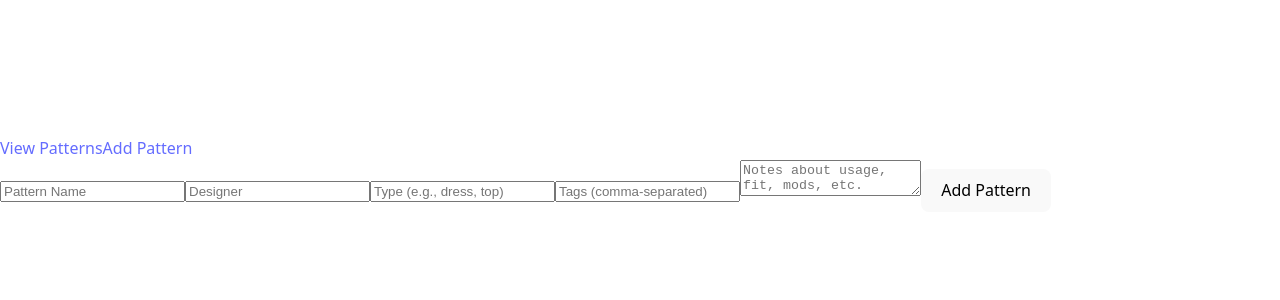
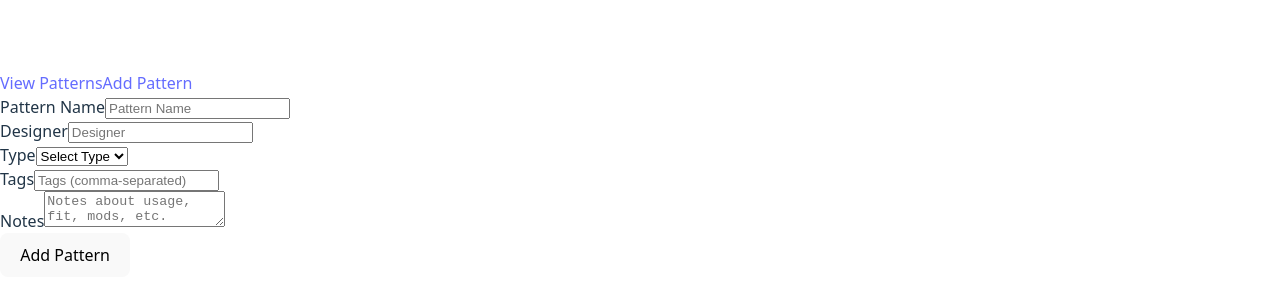
Before and after one commit to MaggieLiz/sewing-pattern-manager, a React (Vite) app: page /add in a window 1280 px wide. Shown: the part 226-526 px from the top of the page. Built offline with nearby package versions, Linux system fonts and the light colour scheme.

Commit message:
Added labels for the form fields on the pattern edit and pattern add. Added a dropdown to the type field on the forms for add and edit.

```diff
--- a/pages/AddPattern.jsx
+++ b/pages/AddPattern.jsx
@@ -1,10 +1,10 @@
 import { useState } from 'react'
 import { supabase } from '../supabase'
 
+const PATTERN_TYPES = ['Dress', 'Top', 'Bottom', 'Skirt', 'Outerwear', 'Accessory']
+
 export default function AddPattern() {
-  const [form, setForm] = useState({
-    name: '', designer: '', type: '', tags: '', notes: ''
-  })
+  const [form, setForm] = useState({ name: '', designer: '', type: '', tags: '', notes: '' })
 
   const handleChange = (e) => {
     setForm({ ...form, [e.target.name]: e.target.value })
@@ -20,51 +20,66 @@ export default function AddPattern() {
 
   return (
     <div className="grid gap-4">
+      <div>
+        <label className="block font-semibold">Pattern Name</label>
         <input
           name="name"
           placeholder="Pattern Name"
-  autoComplete="off"
           value={form.name}
           onChange={handleChange}
-  className="border p-2 rounded"
+          className="border p-2 rounded w-full"
         />
-
+      </div>
+      <div>
+        <label className="block font-semibold">Designer</label>
         <input
           name="designer"
           placeholder="Designer"
-  autoComplete="organization"
           value={form.designer}
           onChange={handleChange}
-  className="border p-2 rounded"
+          className="border p-2 rounded w-full"
         />
-
-<input
+      </div>
+      <div>
+        <label className="block font-semibold">Type</label>
+        <select
           name="type"
-  placeholder="Type (e.g., dress, top)"
-  autoComplete="off"
           value={form.type}
           onChange={handleChange}
-  className="border p-2 rounded"
-/>
-
+          className="border p-2 rounded w-full"
+        >
+          <option value="">Select Type</option>
+          {PATTERN_TYPES.map((type) => (
+            <option key={type} value={type}>{type}</option>
+          ))}
+        </select>
+      </div>
+      <div>
+        <label className="block font-semibold">Tags</label>
         <input
           name="tags"
           placeholder="Tags (comma-separated)"
-  autoComplete="off"
           value={form.tags}
           onChange={handleChange}
-  className="border p-2 rounded"
+          className="border p-2 rounded w-full"
         />
-
+      </div>
+      <div>
+        <label className="block font-semibold">Notes</label>
         <textarea
           name="notes"
           placeholder="Notes about usage, fit, mods, etc."
-  autoComplete="off"
           value={form.notes}
           onChange={handleChange}
-  className="border p-2 rounded"
+          className="border p-2 rounded w-full"
         />
-      <button onClick={handleAdd} className="px-4 py-2 bg-blue-600 text-white rounded hover:bg-blue-700">Add Pattern</button>
+      </div>
+      <button
+        onClick={handleAdd}
+        className="px-4 py-2 bg-blue-600 text-white rounded hover:bg-blue-700"
+      >
+        Add Pattern
+      </button>
     </div>
   )
 }
--- a/pages/PatternDetail.jsx
+++ b/pages/PatternDetail.jsx
@@ -1,6 +1,8 @@
 import { useParams, useNavigate } from 'react-router-dom'
 import { useEffect, useState } from 'react'
 import { supabase } from '../supabase'
+
+const PATTERN_TYPES = ['Dress', 'Top', 'Bottom', 'Skirt', 'Outerwear', 'Accessory']
 
 export default function PatternDetail() {
   const { id } = useParams()
@@ -46,16 +48,36 @@ export default function PatternDetail() {
   return (
     <div className="space-y-4">
       {editing ? (
-        <>
-          <input name="name" value={form.name} onChange={handleChange} className="border p-2 rounded w-full" />
-          <input name="designer" value={form.designer} onChange={handleChange} className="border p-2 rounded w-full" />
-          <input name="type" value={form.type} onChange={handleChange} className="border p-2 rounded w-full" />
-          <input name="tags" value={form.tags} onChange={handleChange} className="border p-2 rounded w-full" />
-          <textarea name="notes" value={form.notes} onChange={handleChange} className="border p-2 rounded w-full" />
+        <div className="space-y-4">
+          <div>
+            <label className="block font-semibold">Pattern Name</label>
+            <input name="name" value={form.name} onChange={handleChange} className="border p-2 rounded w-full" />
+          </div>
+          <div>
+            <label className="block font-semibold">Designer</label>
+            <input name="designer" value={form.designer} onChange={handleChange} className="border p-2 rounded w-full" />
+          </div>
+          <div>
+            <label className="block font-semibold">Type</label>
+            <select name="type" value={form.type} onChange={handleChange} className="border p-2 rounded w-full">
+              <option value="">Select Type</option>
+              {PATTERN_TYPES.map((type) => (
+                <option key={type} value={type}>{type}</option>
+              ))}
+            </select>
+          </div>
+          <div>
+            <label className="block font-semibold">Tags</label>
+            <input name="tags" value={form.tags} onChange={handleChange} className="border p-2 rounded w-full" />
+          </div>
+          <div>
+            <label className="block font-semibold">Notes</label>
+            <textarea name="notes" value={form.notes} onChange={handleChange} className="border p-2 rounded w-full" />
+          </div>
 
           <button onClick={handleUpdate} className="px-4 py-2 bg-green-600 text-white rounded hover:bg-green-700">Save</button>
           <button onClick={() => setEditing(false)} className="px-4 py-2 ml-2 bg-gray-300 rounded">Cancel</button>
-        </>
+        </div>
       ) : (
         <>
           <h1 className="text-2xl font-bold">{pattern.name}</h1>
```
Lines whose indentation alone changed are shown as unchanged.
